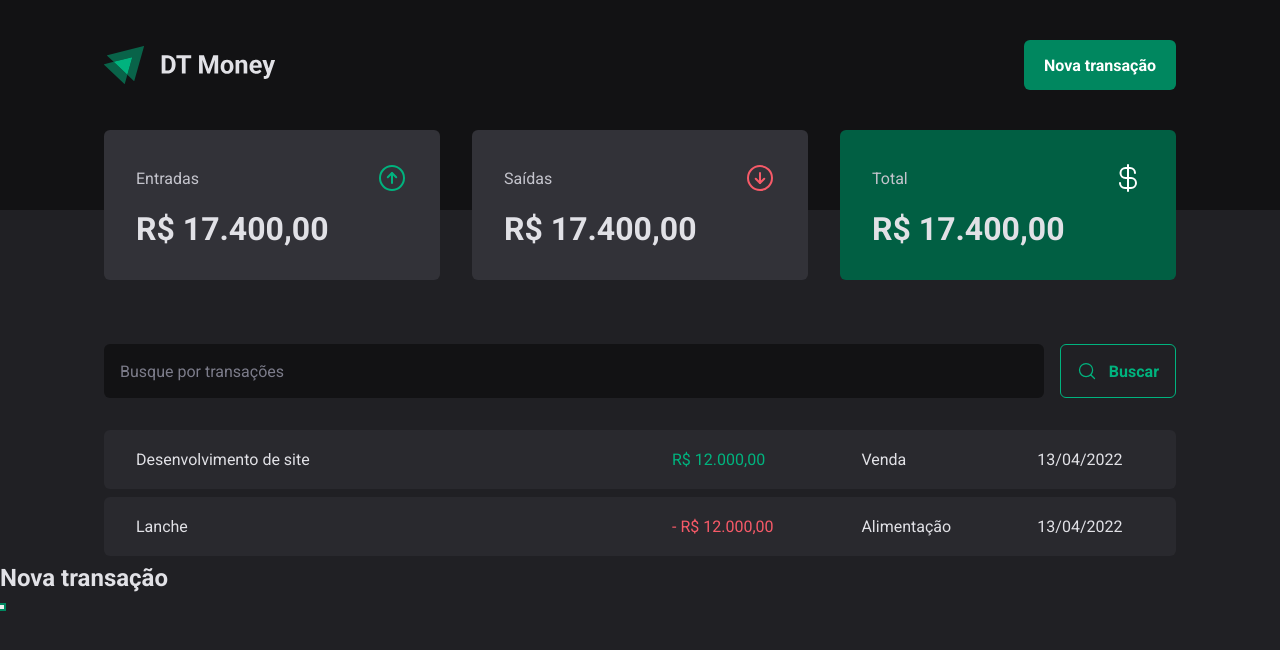
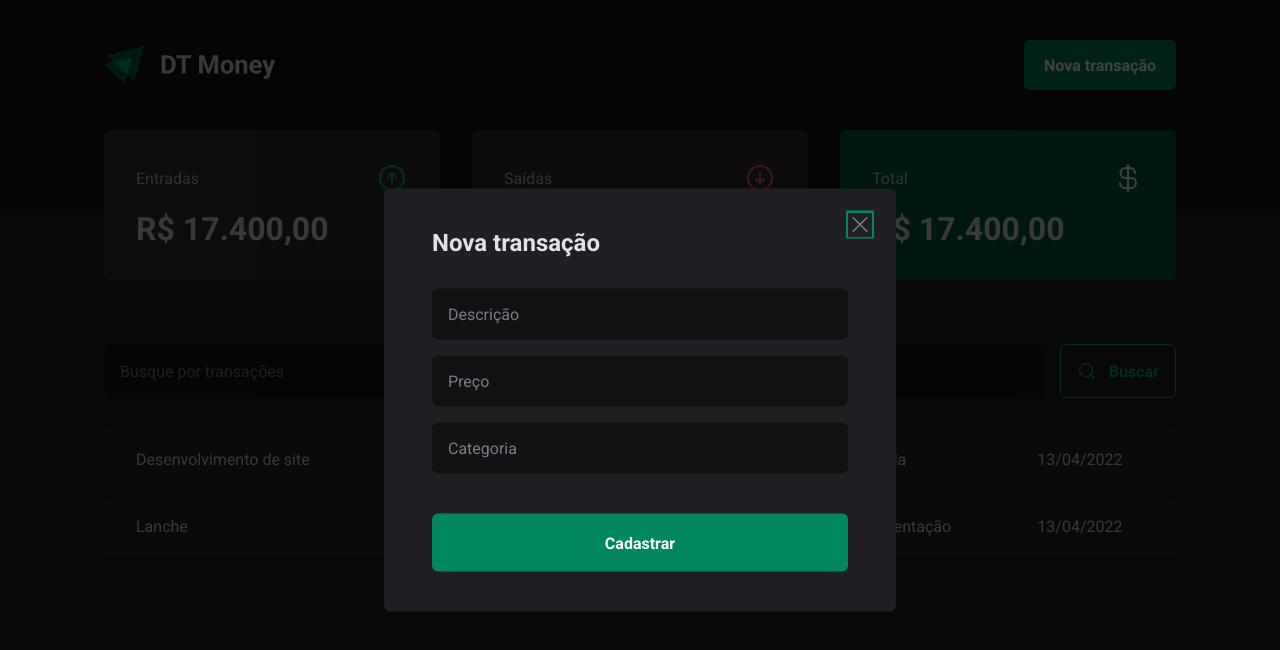
Before and after one commit to leotheodoro/dt-money, a React (Vite) app: page / in a window 1280 px wide. Both pictures are taken after a click on the button "Nova transação". Shown: the top 650 px of the page. Built offline with nearby package versions, Linux system fonts and the light colour scheme.

Commit message:
:sparkles: NewTransactionModal component

```diff
--- a/src/components/Header/index.tsx
+++ b/src/components/Header/index.tsx
@@ -2,6 +2,7 @@
 
 import logoDtMoneyImg from '../../assets/logo-dt-money.svg'
 import * as Dialog from '@radix-ui/react-dialog'
+import { NewTransactionModal } from '../NewTransactionModal'
 
 export function Header() {
   return (
@@ -13,13 +14,7 @@
           <Dialog.Trigger asChild>
             <NewTransactionButton>Nova transação</NewTransactionButton>
           </Dialog.Trigger>
-          <Dialog.Portal>
-            <Dialog.Overlay />
-            <Dialog.Content>
-              <Dialog.Title>Nova transação</Dialog.Title>
-              <Dialog.Close />
-            </Dialog.Content>
-          </Dialog.Portal>
+          <NewTransactionModal />
         </Dialog.Root>
       </HeaderContent>
     </HeaderContainer>
--- /dev/null
+++ b/src/components/NewTransactionModal/index.tsx
@@ -0,0 +1,26 @@
+import * as Dialog from '@radix-ui/react-dialog'
+import { X } from 'phosphor-react'
+import { CloseButton, Content, Overlay } from './styles'
+
+export function NewTransactionModal() {
+  return (
+    <Dialog.Portal>
+      <Overlay />
+      <Content>
+        <Dialog.Title>Nova transação</Dialog.Title>
+
+        <CloseButton>
+          <X size={24} />
+        </CloseButton>
+
+        <form action="">
+          <input type="text" placeholder="Descrição" required />
+          <input type="number" placeholder="Preço" required />
+          <input type="text" placeholder="Categoria" required />
+
+          <button type="submit">Cadastrar</button>
+        </form>
+      </Content>
+    </Dialog.Portal>
+  )
+}
--- /dev/null
+++ b/src/components/NewTransactionModal/styles.ts
@@ -0,0 +1,68 @@
+import styled from 'styled-components'
+import * as Dialog from '@radix-ui/react-dialog'
+
+export const Overlay = styled(Dialog.Overlay)`
+  position: fixed;
+  width: 100vw;
+  height: 100vh;
+  inset: 0;
+  background: rgba(0, 0, 0, 0.75);
+`
+
+export const Content = styled(Dialog.Content)`
+  min-width: 32rem;
+  border-radius: 6px;
+  padding: 2.5rem 3rem;
+  background: ${(props) => props.theme['gray-800']};
+  position: fixed;
+  top: 50%;
+  left: 50%;
+  transform: translate(-50%, -50%);
+
+  form {
+    margin-top: 2rem;
+    display: flex;
+    flex-direction: column;
+    gap: 1rem;
+
+    input {
+      border-radius: 6px;
+      border: 0;
+      background-color: ${(props) => props.theme['gray-900']};
+      color: ${(props) => props.theme['gray-300']};
+      padding: 1rem;
+
+      &::placeholder {
+        color: ${(props) => props.theme['gray-500']};
+      }
+    }
+
+    button[type='submit'] {
+      height: 58px;
+      border: 0;
+      background-color: ${(props) => props.theme['green-500']};
+      color: ${(props) => props.theme.white};
+      font-weight: bold;
+      padding: 0 1.25rem;
+      border-radius: 6px;
+      margin-top: 1.5rem;
+      cursor: pointer;
+
+      &:hover {
+        background-color: ${(props) => props.theme['green-700']};
+        transition: background-color 0.2s;
+      }
+    }
+  }
+`
+
+export const CloseButton = styled(Dialog.Close)`
+  position: absolute;
+  background: transparent;
+  border: 0;
+  top: 1.5rem;
+  right: 1.5rem;
+  line-height: 0;
+  cursor: pointer;
+  color: ${(props) => props.theme['gray-500']};
+`
```
